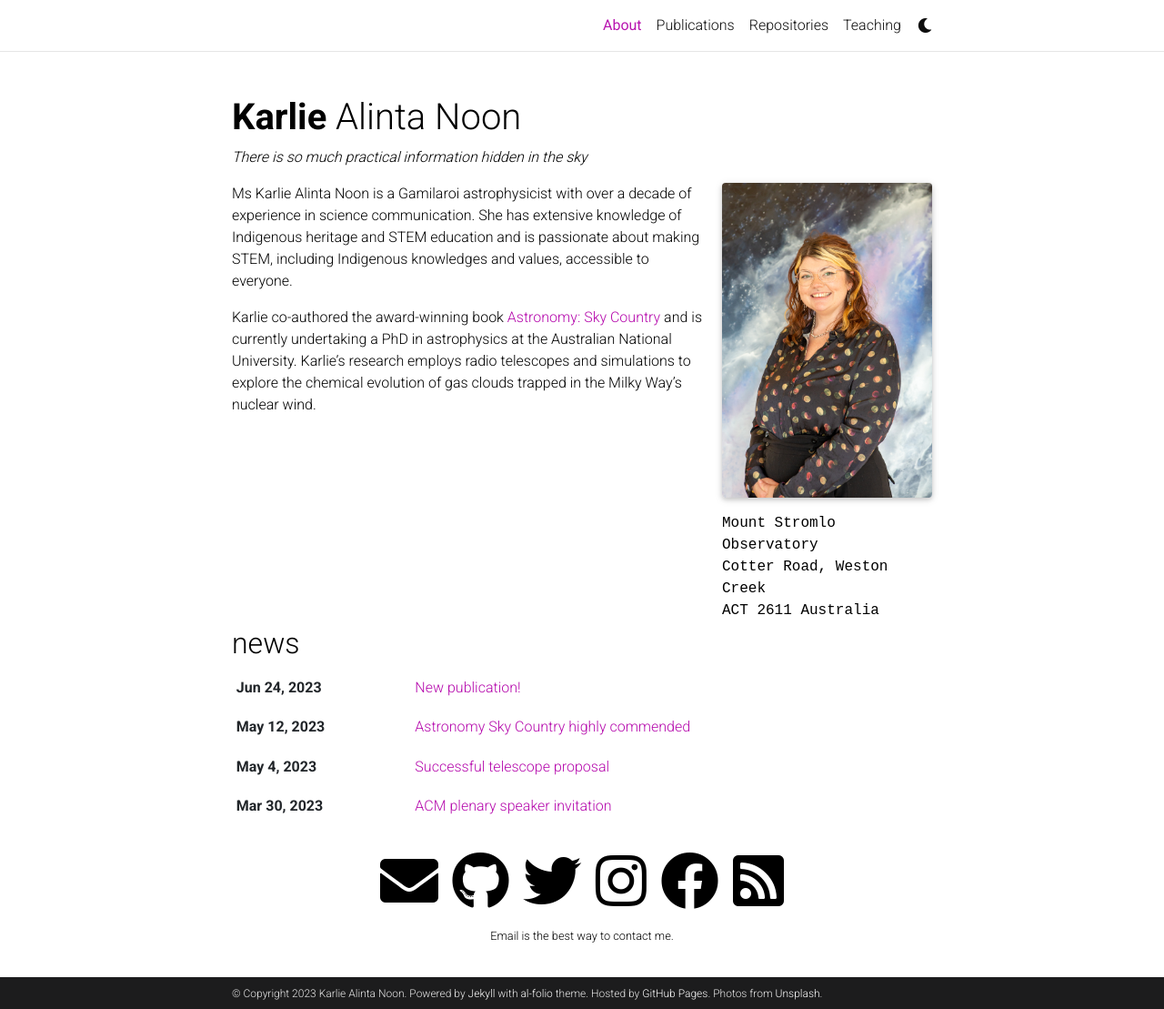
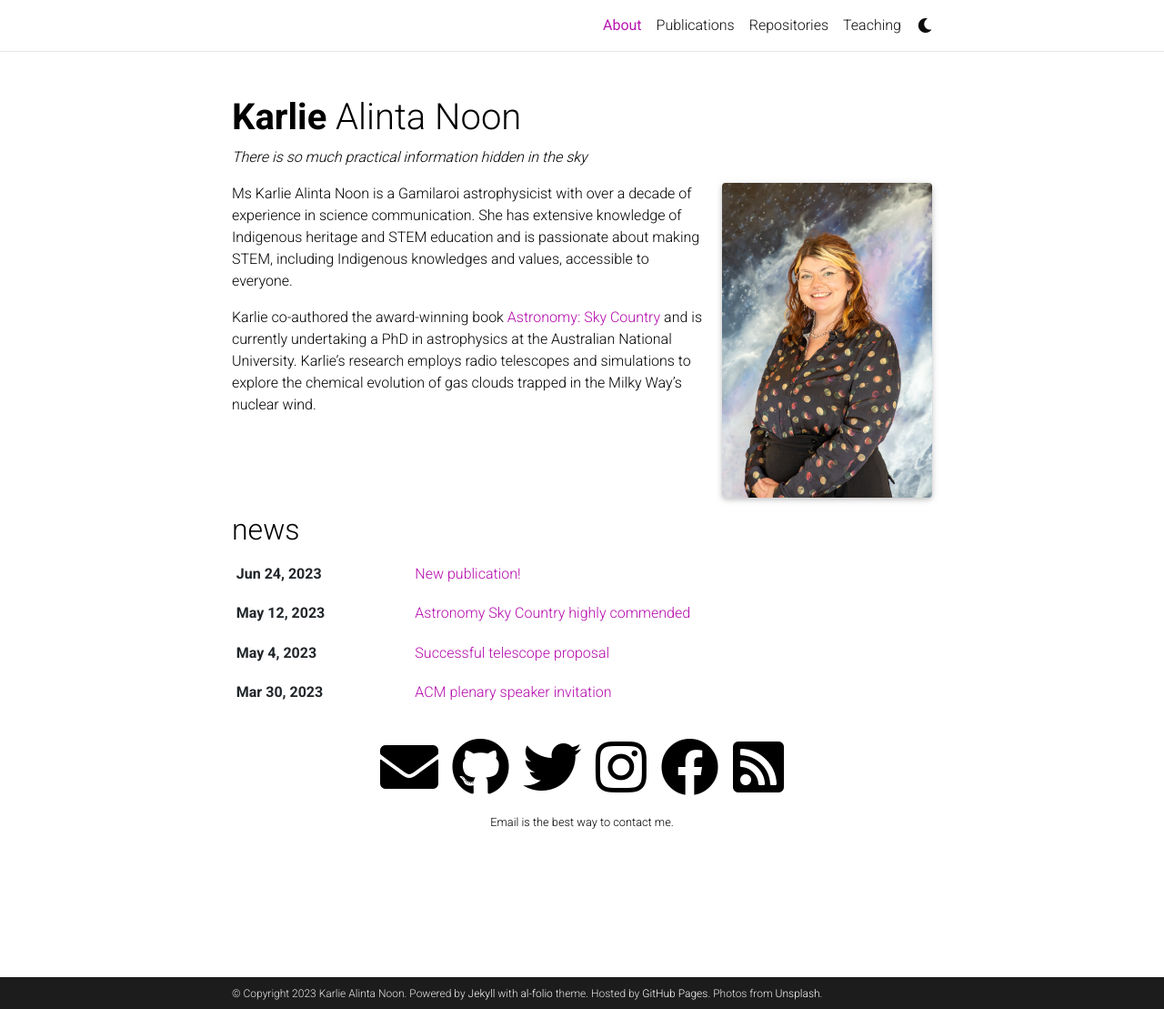
Before and after one commit to karlienoon/karlienoon.github.io, a Jekyll site: the page built from _pages/about.md, in a window 1280 px wide and 1109 px high. Shown: the whole window at 91% size. Built offline with Jekyll 4.4.1, drawn with Linux system fonts in a browser that asks for light colours; full-size pictures stand in for the smaller copies a plugin makes; comment, search, counter and statistics services are not loaded; a style sheet for code colours, icons or effects is not loaded.

Commit message:
Update about.md

```diff
--- a/_pages/about.md
+++ b/_pages/about.md
@@ -8,10 +8,6 @@ profile:
   align: right
   image: Karlie Noon Screen-Web 1.jpg
   image_circular: false # crops the image to make it circular
-  address: >
-    <p>Mount Stromlo Observatory</p>
-    <p>Cotter Road, Weston Creek</p>
-    <p>ACT 2611 Australia</p>
 
 news: true  # includes a list of news items
 latest_posts: true  # includes a list of the newest posts
```
